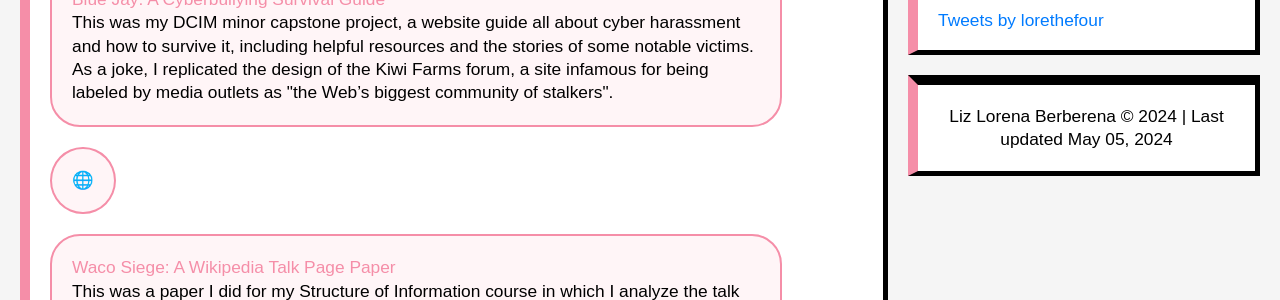
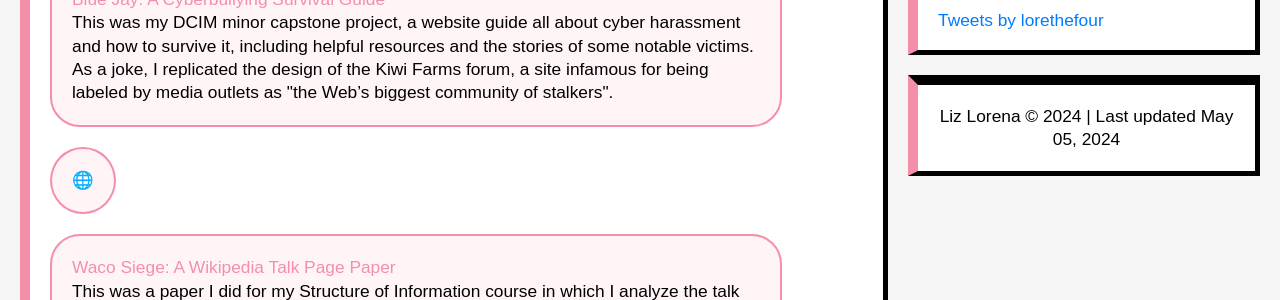
Before and after one commit to liz-lorena/pink-box, a Jekyll site: the page built from index.html, in a window 1280 px wide. Shown: the part 477-777 px from the top of the page. Built offline with Jekyll 4.4.1, drawn with Linux system fonts in a browser that asks for light colours; nearby versions of some CDN libraries; the list of posts is cut into pages by our own code; comment, search, counter and statistics services are not loaded.

Commit message:
Update credits.html

```diff
--- a/_includes/credits.html
+++ b/_includes/credits.html
@@ -2,7 +2,7 @@
 
 
 <div id="credits">
-	<p style="text-align:center; line-height: 135%;">Liz Lorena Berberena © {{ site.time | date: '%Y' }} | Last updated {{ site.time | date: '%B %d, %Y' }}
+	<p style="text-align:center; line-height: 135%;">Liz Lorena © {{ site.time | date: '%Y' }} | Last updated {{ site.time | date: '%B %d, %Y' }}
 	</p>
 </div>
 
```
